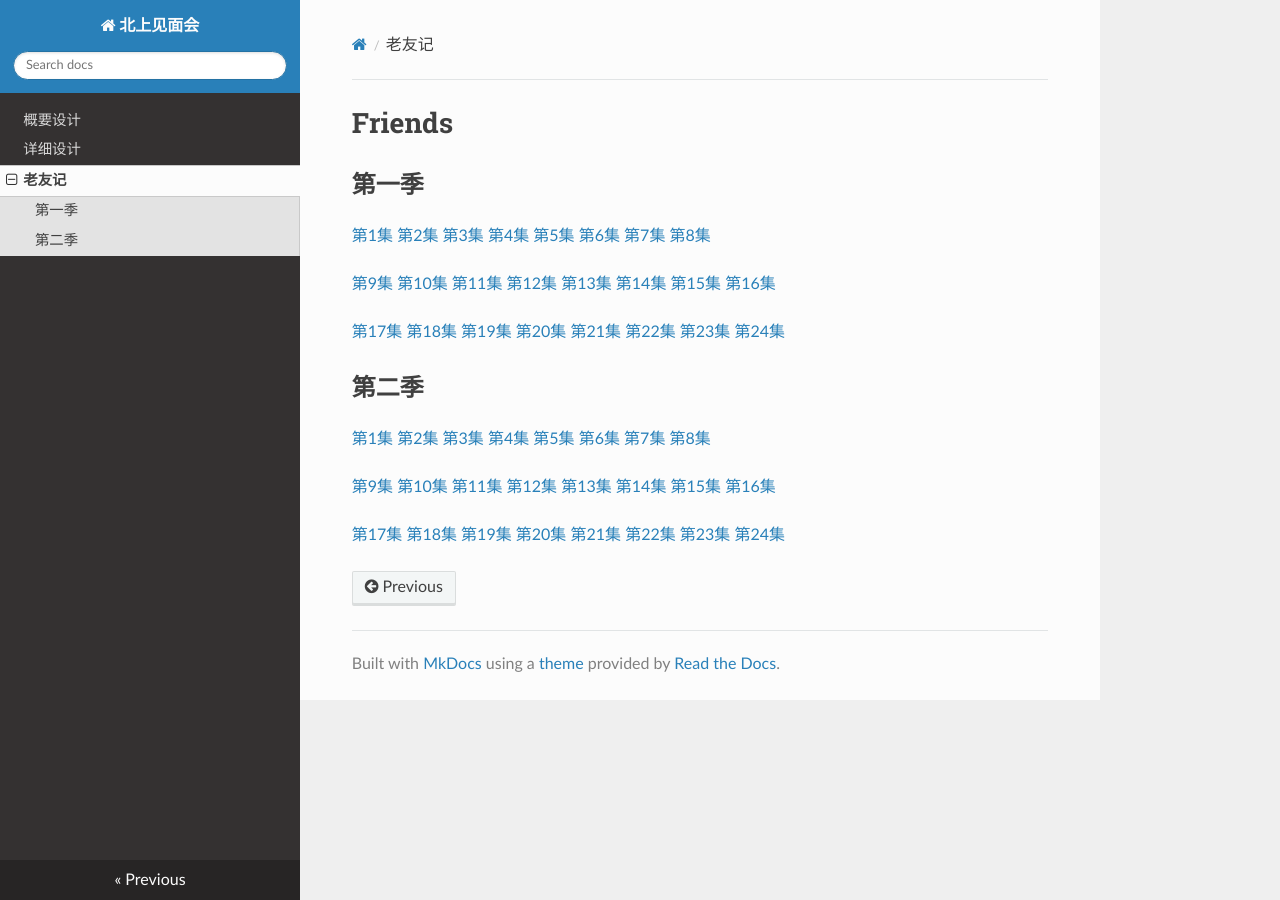
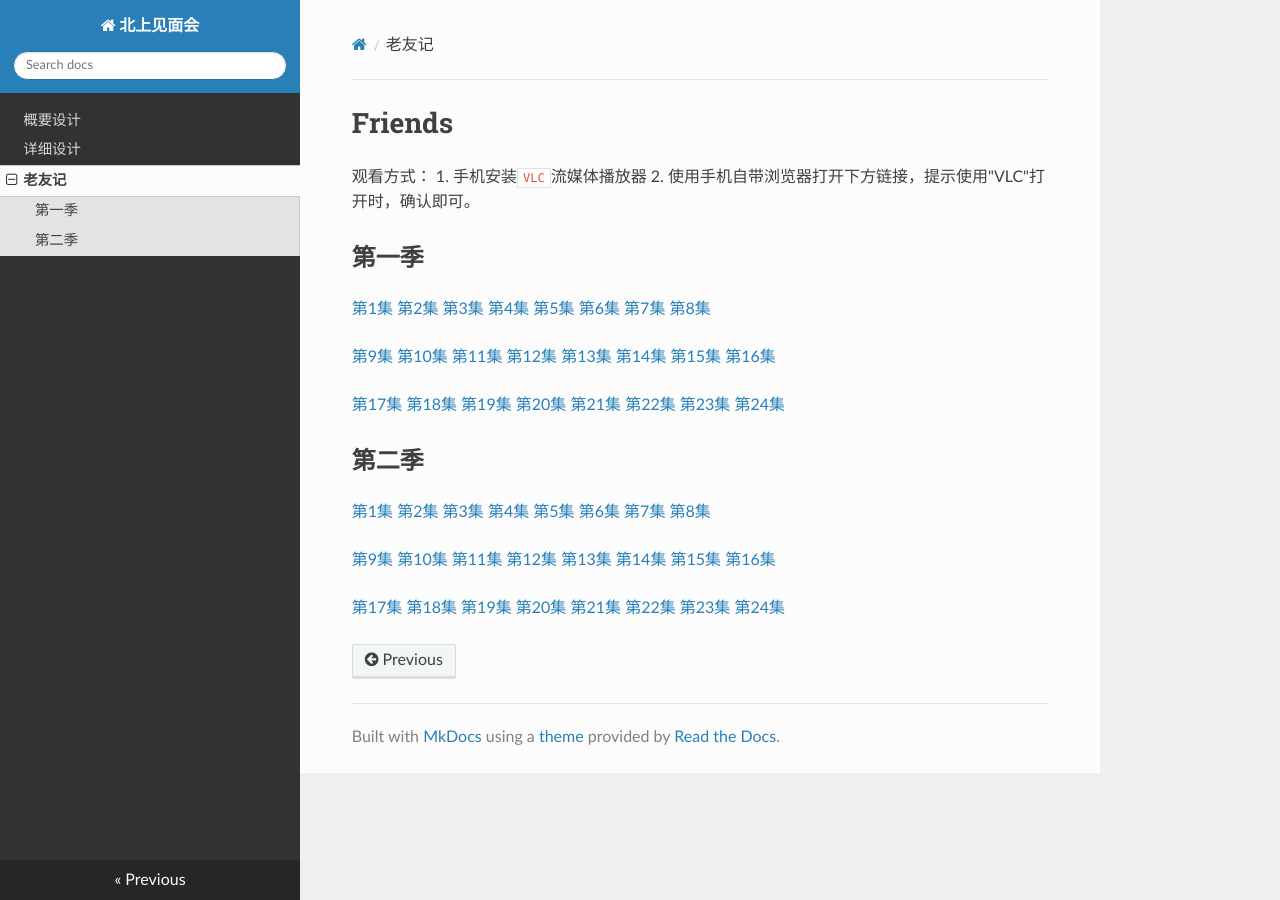
Before and after one commit to wangzhizhou/BSMeeting, an MkDocs documentation site: the page built from docs/friends.md, in a window 1280 px wide. Built offline with MkDocs 1.6.1, drawn with Linux system fonts in a browser that asks for light colours; nearby versions of some CDN libraries; old or Windows-style settings are respelled for this version of MkDocs.

Commit message:
add some hint

```diff
--- a/docs/friends.md
+++ b/docs/friends.md
@@ -1,4 +1,8 @@
 # Friends
+
+观看方式：
+	1. 手机安装`VLC`流媒体播放器
+	2. 使用手机自带浏览器打开下方链接，提示使用"VLC"打开时，确认即可。
 
 ## 第一季
 
```
